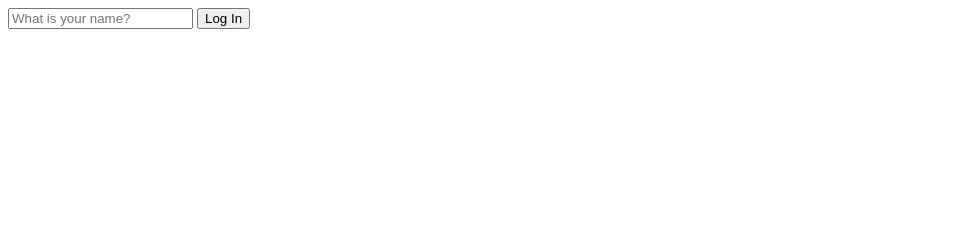
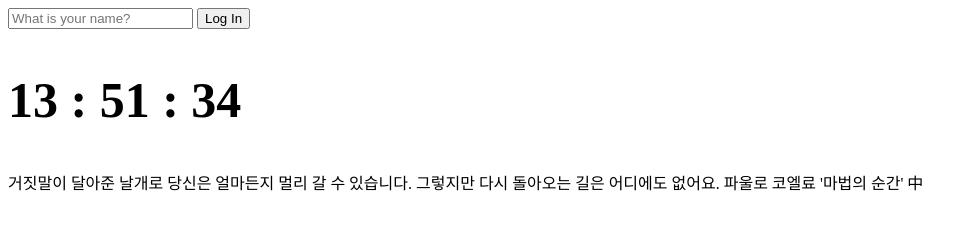
Before and after one commit to ohtaekwon/MOMENTUM, a website built with Parcel: page index.html in a window 1280 px wide. Shown: the whole page, without its empty margins (0-977 px from the left). Built offline with nearby package versions, Linux system fonts and the light colour scheme.

Commit message:
clock,quote

```diff
--- a/css/style.css
+++ b/css/style.css
@@ -4,3 +4,7 @@
 h1{
   padding-left: 20px;
 }
+
+#clock{
+  font-size: 50px;
+}
--- a/index.html
+++ b/index.html
@@ -6,7 +6,11 @@
   <meta name="viewport" content="width=device-width, initial-scale=1.0">
   <title>Momentum App</title>
   <!-- APP JS -->
-  <script defer src="./js/app.js"></script>
+  <script defer src="./js/greeting.js"></script>
+  <!-- CLOCK JS -->
+  <script defer src="./js/clock.js"></script>
+  <!-- QUOTES JS -->
+  <script defer src="./js/quotes.js"></script>
   <!-- SYLTE CSS -->
   <link rel="stylesheet" href="./css/style.css"/>
 
@@ -21,6 +25,11 @@
     <input type="submit" value="Log In" />
     <!-- <button>Log In</button> -->
   </form>
+  <h2 id="clock">00:00:00</h2>
   <h1 class='hidden' id="greeting" class="hidden"></h1>
+  <div id="quote">
+    <span></span>
+    <span></span>
+  </div>
 </body>
 </html>
--- /dev/null
+++ b/js/clock.js
@@ -0,0 +1,14 @@
+const clockEl = document.querySelector('h2#clock')
+
+function getClock(){
+  // Date Object : 현재 날짜랑 시간을 알려준다.
+  const date = new Date()
+  const hours = String(date.getHours()).padStart(2,"0");
+  const minutes =  String(date.getMinutes()).padStart(2,"0")
+  const seconds =  String(date.getSeconds()).padStart(2,"0")
+  clockEl.innerText = (`${hours} : ${minutes} : ${seconds}`)
+}
+
+getClock()
+// 매초 단위로 반복 실행
+setInterval(getClock,1000)
--- a/js/app.js
+++ b/js/greeting.js
@@ -32,7 +32,7 @@ function paintGreetings(username){
 
 // local stroage에서 username key를 찾고 그것을 savedUsername에 할당한다.
 const savedUsername = localStorage.getItem(USERNAME_KEY)
-// console.log(savedUsername)
+console.log(savedUsername)
 
 // username이 없다면
 if (savedUsername===null){
--- /dev/null
+++ b/js/quotes.js
@@ -0,0 +1,52 @@
+const quotes = [
+  {
+    quote : "인생은 과감한 모험, 아니면 아무것도 아니다.",
+    author : "헬렌 켈러",
+  },
+  {
+    quote : "때로는 살아있는 것 조차도 용기가 될 때가 있다.",
+    author : "세네카",
+  },
+  {
+    quote : "젊음은 한때이지만, 철없음은 영원할 수 있다.",
+    author : "데이브 배리",
+  },
+  {
+    quote : "두려움은 희망 없이 있을 수 없고, 희망은 두려움없이 있을 수 없다.",
+    author : "바뤼흐 스피노자",
+  },
+  {
+    quote : "인간사에는 안정된 것이 하나도 없음을 기억해라. 그러므로 성공에 들뜨거나 역경에 지나치게 의기소침하지 마라. ",
+    author : "소크라테스",
+  },
+  {
+    quote : "우리가 무슨 생각을 하느냐가 우리가 어떤 사람이 되는지를 결정한다.",
+    author : "오프라 윈프리",
+  },
+  {
+    quote : "세상은 고통으로 가득하지만 한편 그것을 이겨내는 일로도 가득 차 있다.",
+    author : "헬렌켈러 ",
+  },
+  {
+    quote : "어릴 적 나에겐 정말 많은 꿈이 있었고, 그 꿈의 대부분은 많은 책을 읽을 기회가 많았기에 가능했다고 생각한다. ",
+    author : "빌 게이츠",
+  },
+  {
+    quote : "'때문에' 라고 말하는 사람보다 '덕분에' 라고 말하는 사람이 성공한다.",
+    author : "양광모, <비상>",
+  },
+  {
+    quote : "거짓말이 달아준 날개로 당신은 얼마든지 멀리 갈 수 있습니다. 그렇지만 다시 돌아오는 길은 어디에도 없어요.",
+    author : "파울로 코엘료 '마법의 순간' 中",
+  },
+]
+
+const quoteEl = document.querySelector('#quote span:first-child')
+const authorEl = document.querySelector('#quote span:last-child')
+const todaysQuote = quotes[Math.floor(Math.random()*quotes.length)]
+
+quoteEl.innerText = todaysQuote.quote;
+authorEl.innerText = todaysQuote.author;
+// console.log(todaysQuote.quote)
+// console.log(todaysQuote.author)
+// console.log(quotes)
```
Also changed, not shown: README.md, practice.js (renamed from js/practice.js), practice2.js (renamed from js/practice2.js).
